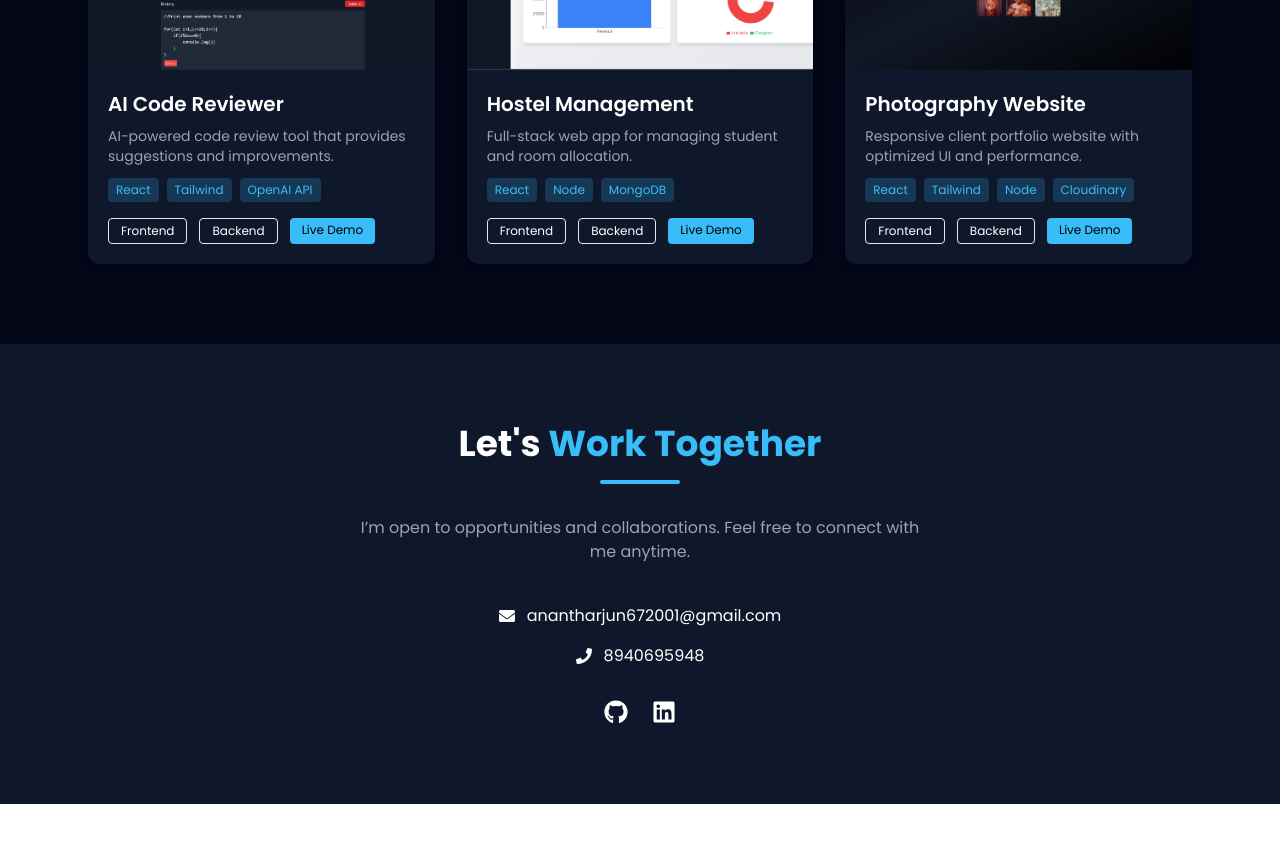
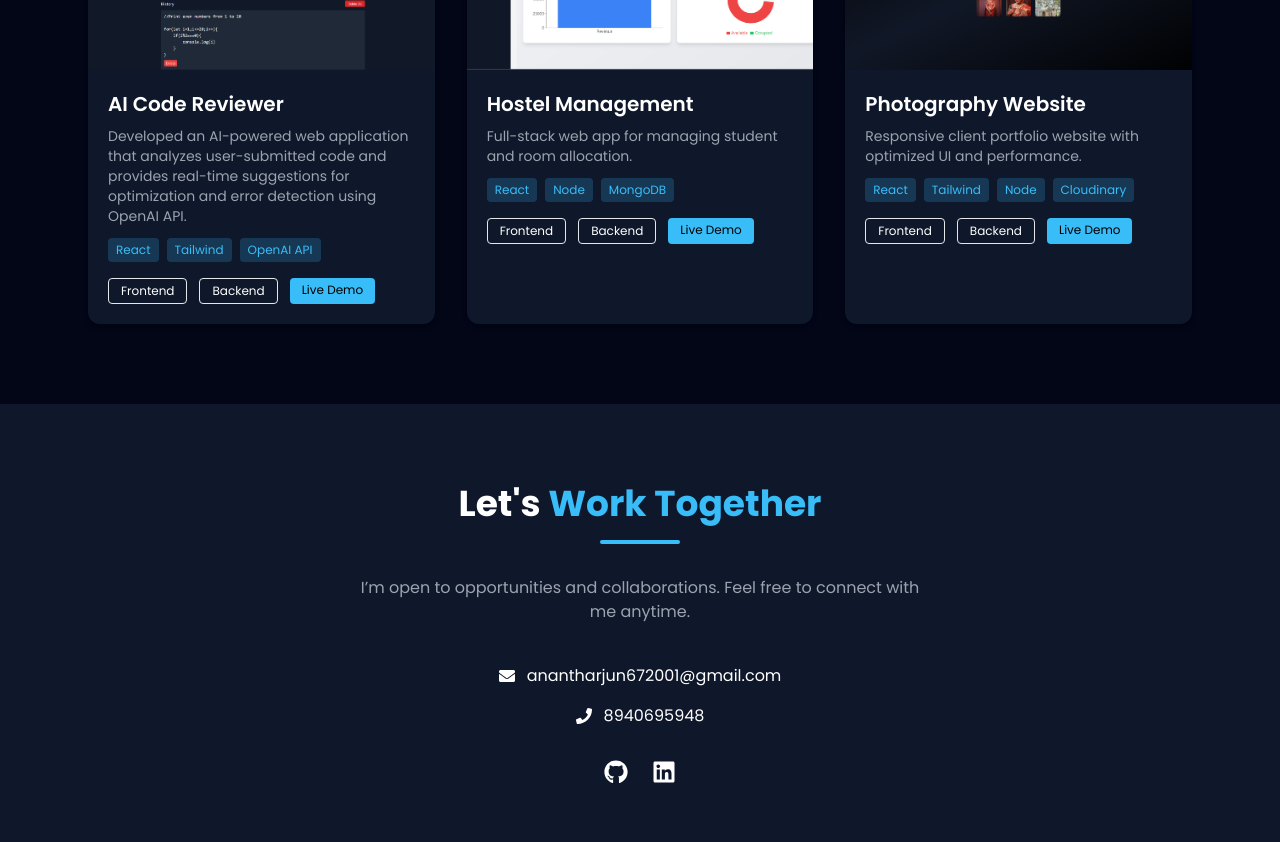
Before and after one commit to anantharjun672001-a11y/portfolio, a React (Vite) app: page / in a window 1280 px wide. Shown: the part 2680-3522 px from the top of the page. Before the commit the page ends 3484 px from the top, so only its background shows below. Built offline with nearby package versions, Linux system fonts and the light colour scheme.

Commit message:
description updated

```diff
--- a/src/components/Projects.jsx
+++ b/src/components/Projects.jsx
@@ -7,7 +7,7 @@ const projects = [
   {
     title: "AI Code Reviewer",
     description:
-      "AI-powered code review tool that provides suggestions and improvements.",
+      "Developed an AI-powered web application that analyzes user-submitted code and provides real-time suggestions for optimization and error detection using OpenAI API.",
     tech: ["React", "Tailwind", "OpenAI API"],
     image: AiImg,
     frontend: "https://github.com/anantharjun672001-a11y/AiFrontend",
```
